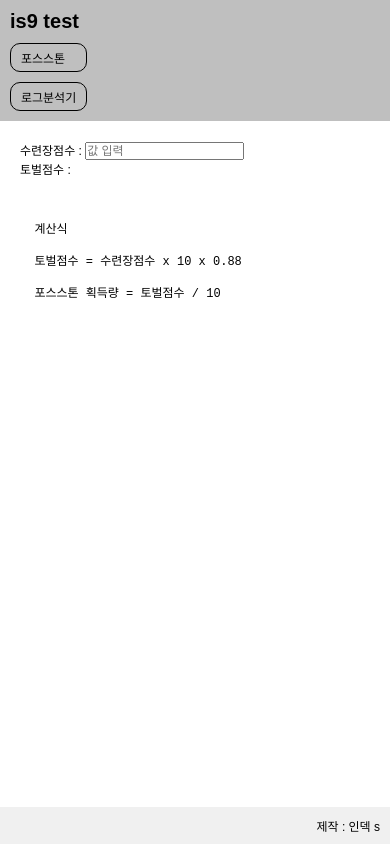
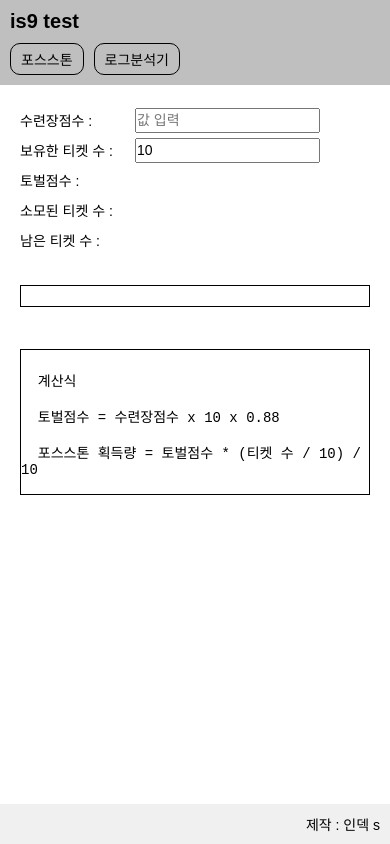
Before and after one commit to woongdam777/isnine, a plain HTML site: page index.html in a window 390 px wide. Drawn offline with Linux system fonts and the light colour scheme.

Commit message:
add_calc

```diff
--- a/index.css
+++ b/index.css
@@ -2,7 +2,7 @@
   margin: 0;
   padding: 0;
   box-sizing: border-box;
-  font-size: 1.4rem;
+  font-size: 1.6rem;
 }
 
 html {
@@ -22,6 +22,10 @@ header {
   padding: 1rem;
 }
 
+input{
+  height: 25px;
+}
+
 .header-content {
   display: flex;
   justify-content: space-between;
@@ -32,6 +36,14 @@ header {
 
 header h1 {
   font-size: 2.4rem;
+}
+
+.component-input{
+  width: 400px;
+  height: 30px;
+  display: flex;
+  justify-content: space-between;
+  align-items: center;
 }
 
 nav ul {
@@ -64,10 +76,18 @@ main {
   margin: 0 2vh;
 }
 
+#resultList{
+  margin-top: 30px;
+  padding: 10px;
+  border: 1px solid black;
+}
+
 pre {
   margin-top: 5vh;
+  padding-top: 20px;
   white-space: pre-wrap;
   word-wrap: break-word;
+  border: 1px solid black;
 }
 
 footer {
@@ -80,7 +100,7 @@ footer {
   background-color: #f0f0f0;
 }
 
-@media (max-width: 600px) {
+@media (max-width: 1200px) {
   .header-content {
     flex-direction: column;
     align-items: flex-start;
@@ -91,12 +111,15 @@ footer {
   }
 
   nav ul {
-    flex-direction: column;
+    flex-direction: row;
     gap: 1rem;
   }
 
+  .component-input{
+    width: 300px;
+  }
   * {
-    font-size: 1.2rem;
+    font-size: 1.4rem;
   }
 
   header h1 {
--- a/index.html
+++ b/index.html
@@ -22,9 +22,17 @@
     <main>
       <section class="section-one">
         <div>
-          <span>수련장점수 : </span>
-          <input type="number" id="inputValue" placeholder="값 입력">
-          <div>토벌점수 : <span id="tenScore"></span></div>
+          <div class="component-input">
+            <span>수련장점수 : </span>
+            <input type="number" id="inputValue" placeholder="값 입력">
+          </div>
+          <div class="component-input">
+            <span>보유한 티켓 수 : </span>
+            <input type="number" id="ticketValue" placeholder="10" value="10">
+          </div>
+          <div class="component-input">토벌점수 : <span id="tenScore"></span></div>
+          <div class="component-input">소모된 티켓 수 : <span id="ticketUse"></span></div>
+          <div class="component-input">남은 티켓 수 : <span id="ticketRemain"></span></div>
           <ul id="resultList"></ul>
         </div>
         <pre>
@@ -32,7 +40,7 @@
 
   토벌점수 = 수련장점수 x 10 x 0.88
 
-  포스스톤 획득량 = 토벌점수 / 10
+  포스스톤 획득량 = 토벌점수 * (티켓 수 / 10) / 10
         </pre>
       </section>
       <section class="section-two" style="display:none;">
--- a/index.js
+++ b/index.js
@@ -18,8 +18,11 @@ navItems.forEach(item => {
 // 계산 기능
 
 const inputValue = document.getElementById('inputValue');
+const ticketValue = document.getElementById('ticketValue');
 const resultList = document.getElementById('resultList');
 let tenScore = document.getElementById('tenScore');
+let ticketUse = document.getElementById('ticketUse');
+let ticketRemain = document.getElementById('ticketRemain');
 
 const denominations = [
     { value: 1500000, name: "신화" },
@@ -33,12 +36,18 @@ const denominations = [
 ];
 
 inputValue.addEventListener('input', calculateAndDisplay);
+ticketValue.addEventListener('input', calculateAndDisplay);
 
 function calculateAndDisplay() {
-    let value = parseInt(inputValue.value)*10/10*0.88;
+    let ticketCount = parseInt(ticketValue.value)/10;
+    let value = parseInt(inputValue.value)*10/10*0.88*Math.floor(ticketCount);
+    let ticketRemainCount = parseInt(ticketValue.value)%10;
+    ticketUse.innerHTML = ticketCount*10 + '개';
+    ticketRemain.innerHTML = ticketRemainCount + '개';
     tenScore.innerHTML = value*10;
+
     if (isNaN(value) || value < 0) {
-        resultList.innerHTML = '<li>유효한 양수를 입력해주세요.</li>';
+        resultList.innerHTML = '<li>수련장 점수를 입력하세요.</li>';
         return;
     }
 
@@ -58,7 +67,7 @@ function calculateAndDisplay() {
 function displayResults(results) {
     resultList.innerHTML = '';
     if (results.length === 0) {
-        resultList.innerHTML = '<li>계산 결과가 없습니다.</li>';
+        resultList.innerHTML = '<li>토벌 가능한 최소 티켓수 10개이상 입력하세요.</li>';
         return;
     }
     results.forEach((result) => {
```
